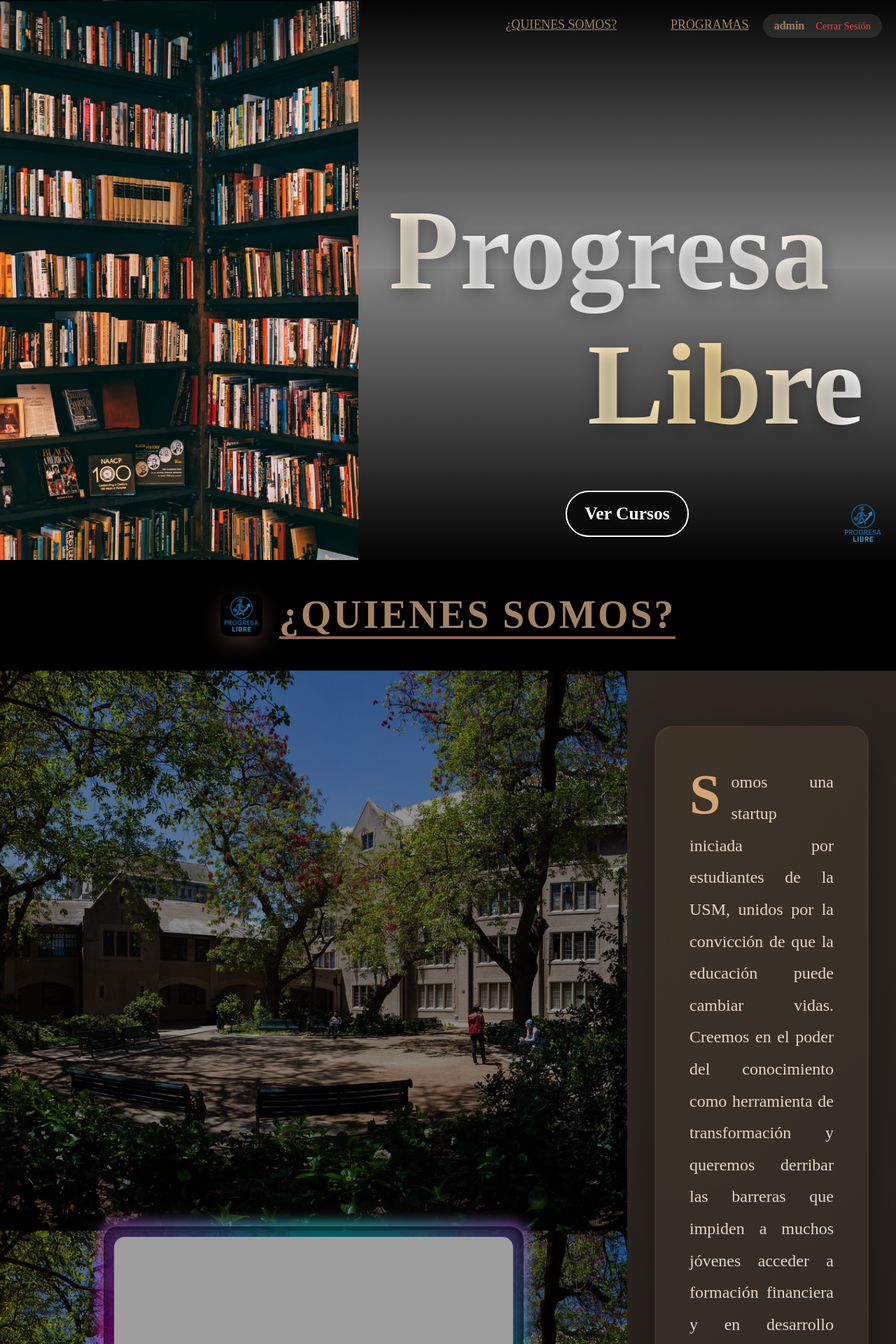
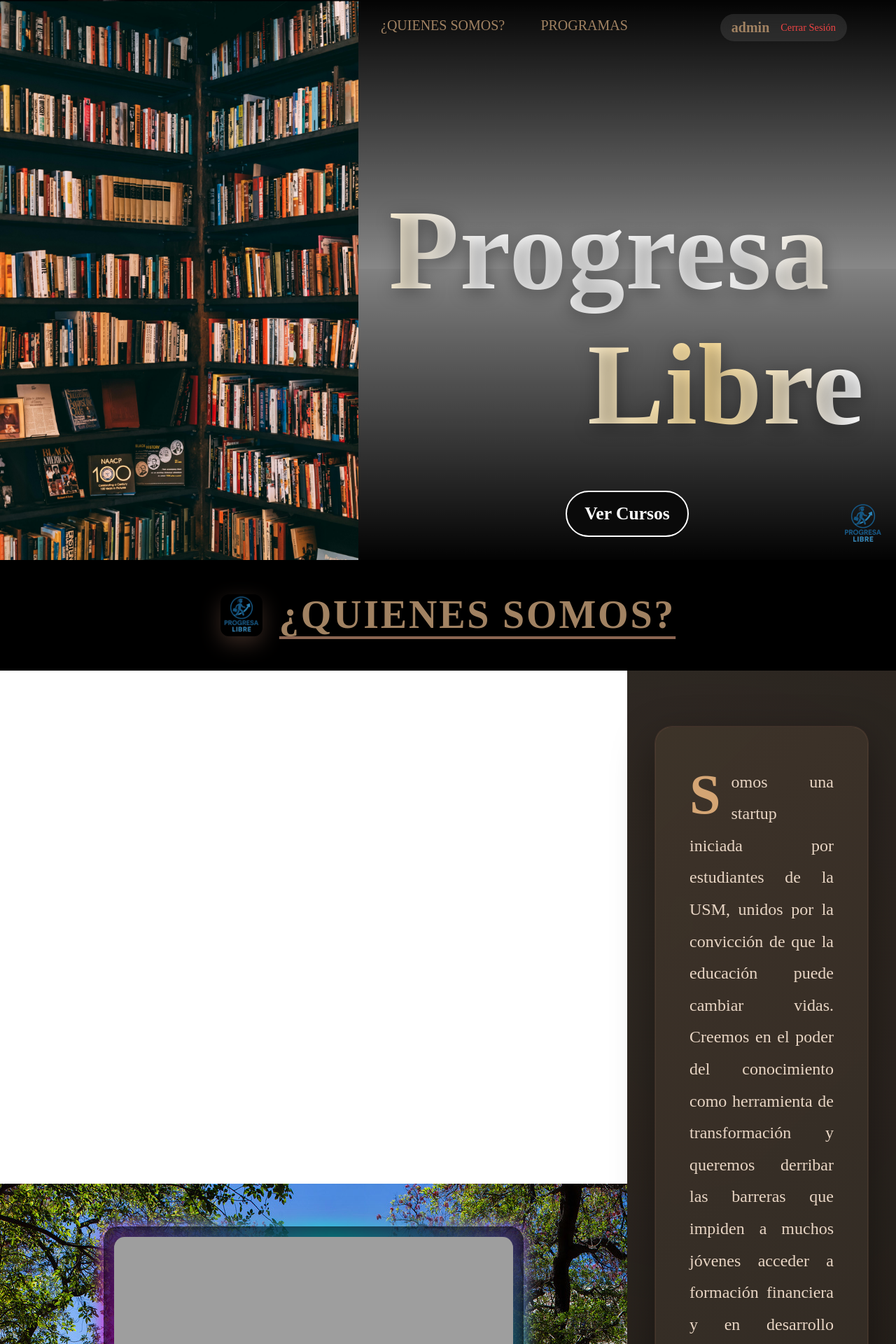
Before and after one commit to LeMartinny/Proyecto-Inicial, a Django app: page / in a window 1280 px wide. Shown: the top 1920 px of the page at 70% size. Run offline with Django 5.2, Linux system fonts and the light colour scheme; a user stored in the database is signed in; some web fonts are replaced; grey boxes are pictures that could not be loaded.

Commit message:
actualizacion post catedra

```diff
--- a/ProgresaTallaLibre/Core/static/css/style.css
+++ b/ProgresaTallaLibre/Core/static/css/style.css
@@ -45,7 +45,7 @@ html, body {
     align-items: flex-start; /* Empieza desde div pagina izq */
 
     min-height: auto;
-    position: relative;
+    position: relative; /* para que .user-menu con position:absolute quede en la esquina sin afectar el flujo */
     overflow: hidden;
     padding: 0;
 }
@@ -54,19 +54,44 @@ html, body {
 .right-section nav {
     width: 100%;
     display: flex;
-    justify-content: space-evenly;
-    align-items: center;
+    font-size: clamp(20px, 1.5vw, 40px);
+    align-items: flex-start;
     gap: 100px;
-    font-size: clamp(16px, 1.4vw, 32px);
     margin-top: 25px;
     background: transparent;
-    color: #fff;
-    text-align: center;
+    color: #A18262; /* color café: mantener igual que .user-profile-link */
+    text-align: left;
+    position: relative; /* para que .user-menu con position:absolute quede en la esquina sin afectar el flujo */
+    justify-content: flex-start; /* empezar desde la izquierda */
+    padding-left: 2rem; /* pequeño margen izquierdo para separación */
 }
 
-.separador{
+/* enlaces del navbar heredan el color café y tienen hover consistente */
+.right-section nav a {
+    color: inherit;
+    text-decoration: none;
+    transition: color 0.18s ease;
+}
+
+.right-section nav a:hover,
+.right-section nav a:focus {
+    color: #8b6552; /* tono más oscuro para hover */
+}
+
+/* asegurar que el separador no fuerce color distinto */
+.separador a {
+    color: inherit;
+}
+
+.user-menu{
+    margin-right: 30px;
+}
+
+.separador {
     display: flex;
-    gap: clamp(25px, 6vw, 96px);
+    gap: clamp(18px, 4vw, 64px);
+    margin: 0; /* mantener alineación a la izquierda por defecto */
+    justify-content: flex-start;
 }
 
 .tuperfillink{
@@ -77,14 +102,10 @@ body.authenticated a.tuperfillink{
     display: none !important;
 }
 
-.right-section nav a {
-    text-decoration: underline;
-    color: #A18262;
-    transition: opacity 0.3s ease;
-}
-
-.right-section nav a:hover {
-  opacity: 0.8;
+/* Restaurar centrado cuando NO está autenticado */
+body:not(.authenticated) .separador {
+    margin: 0 auto;
+    justify-content: center;
 }
 
 /* ---------------------
@@ -538,7 +559,6 @@ body.authenticated a.tuperfillink{
     min-height: 100vh;
     /* Imagen de fondo */
     background-image: url('../img/fondousm.jpg');
-    background-size: cover;
     background-position: center;
     background-repeat: no-repeat;
     background-attachment: fixed; /* Efecto parallax opcional */
@@ -549,18 +569,6 @@ body.authenticated a.tuperfillink{
     position: relative;
 }
 
-/* Overlay oscuro sobre la imagen para mejor contraste */
-.izquierda2::before {
-    content: '';
-    position: absolute;
-    top: 0;
-    left: 0;
-    width: 100%;
-    height: 100%;
-    background: rgba(0, 0, 0, 0.4); /* Ajusta la opacidad aquí (0.4 = 40% oscuro) */
-    pointer-events: none;
-    z-index: 1;
-}
 
 /* === CONTENEDOR DE MARCOS === */
 .marcos-container {
@@ -776,6 +784,8 @@ body.authenticated a.tuperfillink{
     display: flex;
     gap: 1rem;
     align-items: center;
+    margin-right: 50px;
+    font-size: clamp(20px, 1vw, 30px);
     background: rgba(255, 255, 255, 0.1);
     padding: 0.5rem 1rem;
     border-radius: 50px;
--- a/ProgresaTallaLibre/Core/templates/core/home.html
+++ b/ProgresaTallaLibre/Core/templates/core/home.html
@@ -162,67 +215,8 @@
     </div>
 </div>
 
-            <!-- Agrega esto justo después del div.logo-bottom si quieres mostrar un botón de logout -->
-            {% if user.is_authenticated %}
-                <div class="user-menu">
-                    <a href="{% url 'usuarios:perfil' %}" class="user-profile-link">
-                        {{ user.username }}
-                    </a>
-                    <a href="{% url 'usuarios:logout' %}" class="logout-link">
-                        Cerrar Sesión
-                    </a>
-                </div>
-            {% endif %}
-        </div>
-    </div>
-</div>
-
-<!-- Sección Quienes Somos -->
-<div id="quienes-somos">
-    <!-- Título con Logo -->
-    <div class="title-logo-box">
-        <div class="title-logo">
-            <img src="{% static 'img/logo.png' %}?v=1" alt="Logo Progresa">
-        </div>
-        <h2 class="quienes-somos-title">
-            ¿QUIENES SOMOS?
-        </h2>
-    </div>
-
-    <!-- Contenido principal con imagen y texto -->
-    <div class="contenedor-main2">
-        <!-- Columna izquierda: Media -->
-        <div class="izquierda2">
-            <div class="marcos-container">
-                <div class="marco">
-                    <div class="foto">
-                        <!-- Primera imagen -->
-                    </div>
-                </div>
-                <div class="marco">
-                    <div class="foto foto-2">
-                        <!-- Segunda imagen -->
-                    </div>
-                </div>
-            </div>
-        </div>
-
-        <!-- Columna derecha: Texto -->
-        <div class="derecha2">
-            <div class="quienes-somos-text">
-                <p class="first-paragraph">
-                    Somos una startup iniciada por estudiantes de la USM, unidos por la convicción de que la educación puede cambiar vidas. Creemos en el poder del conocimiento como herramienta de transformación y queremos derribar las barreras que impiden a muchos jóvenes acceder a formación financiera y en desarrollo sustentable de calidad.
-                </p>
-                <p>
-                    <span class="highlight">Nuestro objetivo es empoderar</span> a las personas entregándoles experiencias de aprendizaje dinámicas, accesibles y gratuitas, que despierten la curiosidad y fomenten decisiones conscientes. Buscamos construir una comunidad que aprenda, crezca y comparta logros, porque estamos convencidos de que juntos podemos forjar un futuro más justo, responsable y lleno de oportunidades.
-                </p>
-            </div>
-        </div>
-    </div>
-</div>
-
 <script>
-(function() {
+document.addEventListener('DOMContentLoaded', function () {
     const modal = document.getElementById('auth-modal');
     const openers = document.querySelectorAll('.js-open-auth');
     const closers = document.querySelectorAll('[data-close-auth]');
@@ -232,10 +226,11 @@
     const loginHeader = document.querySelector('.login-header');
     const homeLinks = document.querySelectorAll('.auth-links a');
 
-    // === Función para obtener token CSRF desde cookies ===
+    if (!modal) return; // nada que hacer si no existe el modal
+
     function getCSRFToken() {
         const name = 'csrftoken';
-        const cookies = document.cookie.split(';');
+        const cookies = document.cookie ? document.cookie.split(';') : [];
         for (let cookie of cookies) {
             cookie = cookie.trim();
             if (cookie.startsWith(name + '=')) {
@@ -245,62 +240,41 @@
         return '';
     }
 
-    // --- Mostrar sólo login o registro ---
     function showLogin() {
-        loginForm.classList.remove('hidden');
-        loginHeader.classList.remove('hidden');
-        registerForm.classList.add('hidden');
-        registerHeader.classList.add('hidden');
+        if (loginForm) loginForm.classList.remove('hidden');
+        if (loginHeader) loginHeader.classList.remove('hidden');
+        if (registerForm) registerForm.classList.add('hidden');
+        if (registerHeader) registerHeader.classList.add('hidden');
     }
 
     function showSignup() {
-        registerForm.classList.remove('hidden');
-        registerHeader.classList.remove('hidden');
-        loginForm.classList.add('hidden');
-        loginHeader.classList.add('hidden');
+        if (registerForm) registerForm.classList.remove('hidden');
+        if (registerHeader) registerHeader.classList.remove('hidden');
+        if (loginForm) loginForm.classList.add('hidden');
+        if (loginHeader) loginHeader.classList.add('hidden');
     }
 
-    // --- Toggle Password Visibility ---
-    window.togglePasswordVisibility = function(inputId, button) {
-        const input = document.getElementById(inputId);
-        const icon = button.querySelector('.eye-icon');
-
-        if (input.type === 'password') {
-            input.type = 'text';
-            icon.innerHTML = `
-                <path fill="none" stroke="currentColor" stroke-width="2" d="M17.94 17.94A10.07 10.07 0 0112 20c-7 0-11-8-11-8a18.45 18.45 0 015.06-5.94M9.9 4.24A9.12 9.12 0 0112 4c7 0 11 8 11 8a18.5 18.5 0 01-2.16 3.19m-6.72-1.07a3 3 0 11-4.24-4.24"/>
-                <line x1="1" y1="1" x2="23" y2="23" stroke="currentColor" stroke-width="2"/>
-            `;
-        } else {
-            input.type = 'password';
-            icon.innerHTML = `
-                <path fill="none" stroke="currentColor" stroke-width="2" d="M1 12s4-8 11-8 11 8 11 8-4 8-11 8-11-8-11-8z"/>
-                <circle fill="none" stroke="currentColor" stroke-width="2" cx="12" cy="12" r="3"/>
-            `;
-        }
-    }
-
-    // --- Abrir / cerrar modal ---
     function openModal(defaultTab = 'login', subtitle = null) {
         modal.classList.remove('hidden');
         modal.classList.add('flex');
         defaultTab === 'signup' ? showSignup() : showLogin();
-         // Actualizar subtítulo del header de login o register según el tab
         if (subtitle !== null) {
-             // loginHeader y registerHeader contienen .auth-subtitle en sus bloques
-             if (defaultTab === 'signup') {
+            if (defaultTab === 'signup' && registerHeader) {
                 const sh = registerHeader.querySelector('.auth-subtitle');
                 if (sh) sh.textContent = subtitle;
-             } else {
+            } else if (loginHeader) {
                 const sh = loginHeader.querySelector('.auth-subtitle');
                 if (sh) sh.textContent = subtitle;
             }
         } else {
-             // Restablecer subtítulos por defecto si no se pasa subtitle
+            if (loginHeader) {
                 const shLogin = loginHeader.querySelector('.auth-subtitle');
                 if (shLogin) shLogin.textContent = 'Bienvenido de vuelta';
+            }
+            if (registerHeader) {
                 const shReg = registerHeader.querySelector('.auth-subtitle');
                 if (shReg) shReg.textContent = 'Únete a nuestra comunidad';
+            }
         }
         document.body.style.overflow = 'hidden';
     }
@@ -311,73 +285,62 @@
         document.body.style.overflow = '';
     }
 
-    // --- Abrir desde botones externos ---
+    // event listeners defensivos
     openers.forEach(el => {
-        el.addEventListener('click', function(e) {
+        el.addEventListener('click', function (e) {
             e.preventDefault();
-            // Prioriza atributos data-* si están presentes
             const defaultTab = el.dataset.defaultTab || (el.textContent.toLowerCase().includes('inscr') ? 'signup' : 'login');
             const subtitle = el.dataset.subtitle || null;
             openModal(defaultTab, subtitle);
         });
     });
 
-    // --- Cerrar desde overlay o "volver al inicio" ---
     closers.forEach(el => el.addEventListener('click', closeModal));
     homeLinks.forEach(link => {
         link.addEventListener('click', e => {
             e.preventDefault();
             closeModal();
             const href = link.getAttribute('href');
-            if (href && href !== '#') {
-                window.location.href = href;
-            }
+            if (href && href !== '#') window.location.href = href;
         });
     });
 
-    // --- SOLO los botones de cambio entre login/registro (NO los de submit) ---
-    // Botón "Regístrate aquí" dentro del login form
-    const switchToRegisterBtn = loginForm.querySelector('.auth-links button');
+    const switchToRegisterBtn = loginForm ? loginForm.querySelector('.auth-links button') : null;
     if (switchToRegisterBtn) {
-        switchToRegisterBtn.addEventListener('click', function(e) {
+        switchToRegisterBtn.addEventListener('click', function (e) {
             e.preventDefault();
             showSignup();
         });
     }
 
-    // Botón "Inicia sesión aquí" dentro del register form
-    const switchToLoginBtn = registerForm.querySelector('.auth-links button');
+    const switchToLoginBtn = registerForm ? registerForm.querySelector('.auth-links button') : null;
     if (switchToLoginBtn) {
-        switchToLoginBtn.addEventListener('click', function(e) {
+        switchToLoginBtn.addEventListener('click', function (e) {
             e.preventDefault();
             showLogin();
         });
     }
 
-    // --- Cerrar modal con tecla Escape ---
     document.addEventListener('keydown', e => {
-        if (e.key === 'Escape' && !modal.classList.contains('hidden')) {
-            closeModal();
-        }
+        if (e.key === 'Escape' && !modal.classList.contains('hidden')) closeModal();
     });
 
-    // --- Autoabrir modal si hay errores del servidor ---
-    if (document.body.dataset.hasMessages === 'true') {
-        openModal('login');
+    if (document.body.dataset.hasMessages === 'true') openModal('login');
+
+    if (loginForm) {
+        loginForm.addEventListener('submit', async function (e) {
+            e.preventDefault();
+            const submitBtn = loginForm.querySelector('button[type="submit"]');
+            const originalText = submitBtn ? submitBtn.textContent : '';
+            if (submitBtn) {
+                submitBtn.disabled = true;
+                submitBtn.textContent = 'Entrando...';
             }
 
-    // --- LOGIN AJAX ---
-    loginForm.addEventListener('submit', async function(e) {
-        e.preventDefault();
-        console.log('Login submit triggered'); // Debug
-
-        const submitBtn = loginForm.querySelector('button[type="submit"]');
-        const originalText = submitBtn.textContent;
-        submitBtn.disabled = true;
-        submitBtn.textContent = 'Entrando...';
-
-        const username = document.getElementById('login-username').value.trim();
-        const password = document.getElementById('login-password').value;
+            const usernameEl = document.getElementById('login-username');
+            const passwordEl = document.getElementById('login-password');
+            const username = usernameEl ? usernameEl.value.trim() : '';
+            const password = passwordEl ? passwordEl.value : '';
 
             try {
                 const response = await fetch("/usuarios/login/", {
@@ -401,46 +361,30 @@
                 console.error(err);
                 alert("Error al conectar con el servidor.");
             } finally {
+                if (submitBtn) {
                     submitBtn.disabled = false;
                     submitBtn.textContent = originalText;
                 }
+            }
         });
-
-    // --- Toggle Password Visibility ---
-    function togglePasswordVisibility(inputId, button) {
-        const input = document.getElementById(inputId);
-        const icon = button.querySelector('.eye-icon');
-
-        if (input.type === 'password') {
-            input.type = 'text';
-            icon.innerHTML = `
-                <path fill="none" stroke="currentColor" stroke-width="2" d="M17.94 17.94A10.07 10.07 0 0112 20c-7 0-11-8-11-8a18.45 18.45 0 015.06-5.94M9.9 4.24A9.12 9.12 0 0112 4c7 0 11 8 11 8a18.5 18.5 0 01-2.16 3.19m-6.72-1.07a3 3 0 11-4.24-4.24"/>
-                <line x1="1" y1="1" x2="23" y2="23" stroke="currentColor" stroke-width="2"/>
-            `;
-        } else {
-            input.type = 'password';
-            icon.innerHTML = `
-                <path fill="none" stroke="currentColor" stroke-width="2" d="M1 12s4-8 11-8 11 8 11 8-4 8-11 8-11-8-11-8z"/>
-                <circle fill="none" stroke="currentColor" stroke-width="2" cx="12" cy="12" r="3"/>
-            `;
-        }
     }
 
-    // --- REGISTRO AJAX ---
-    registerForm.addEventListener('submit', async function(e) {
+    if (registerForm) {
+        registerForm.addEventListener('submit', async function (e) {
             e.preventDefault();
-        console.log('Registro submit triggered'); // Debug
-
             const submitBtn = registerForm.querySelector('button[type="submit"]');
-        const originalText = submitBtn.textContent;
+            const originalText = submitBtn ? submitBtn.textContent : '';
+            if (submitBtn) {
                 submitBtn.disabled = true;
                 submitBtn.textContent = 'Registrando...';
+            }
 
-        const username = document.getElementById('signup-username').value.trim();
-        const password1 = document.getElementById('signup-password1').value;
-        const password2 = document.getElementById('signup-password2').value;
-
-        console.log('Datos a enviar:', { username, password1, password2 }); // Debug
+            const usernameEl = document.getElementById('signup-username');
+            const password1El = document.getElementById('signup-password1');
+            const password2El = document.getElementById('signup-password2');
+            const username = usernameEl ? usernameEl.value.trim() : '';
+            const password1 = password1El ? password1El.value : '';
+            const password2 = password2El ? password2El.value : '';
 
             try {
                 const response = await fetch("/usuarios/registro/", {
--- a/ProgresaTallaLibre/Programas_Cursos/templates/programas_cursos/lista_cursos.html
+++ b/ProgresaTallaLibre/Programas_Cursos/templates/programas_cursos/lista_cursos.html
@@ -9,7 +9,6 @@
     <link rel="preconnect" href="https://fonts.googleapis.com">
     <link rel="preconnect" href="https://fonts.gstatic.com" crossorigin>
     <link href="https://fonts.googleapis.com/css2?family=Alice&display=swap" rel="stylesheet">
-    <link rel="icon" type="image/png" size="32x32" href="{% static 'img/logo.png' %}"/>
 
     <style>
         * {
--- a/ProgresaTallaLibre/Usuarios/templates/usuarios/micursos.html
+++ b/ProgresaTallaLibre/Usuarios/templates/usuarios/micursos.html
@@ -3,7 +3,6 @@
 <head>
     <meta charset="UTF-8">
     <meta name="viewport" content="width=device-width, initial-scale=1.0">
-    <link rel="icon" type="image/png" size="32x32" href="{% static 'img/logo.png' %}"/>
     <title>Mis Cursos</title>
     <style>
         * {
```
Also changed, not shown: other parts of ProgresaTallaLibre/Core/templates/core/home.html (+59 -13 lines), ProgresaTallaLibre/db.sqlite3. Lines whose indentation alone changed are shown as unchanged.
